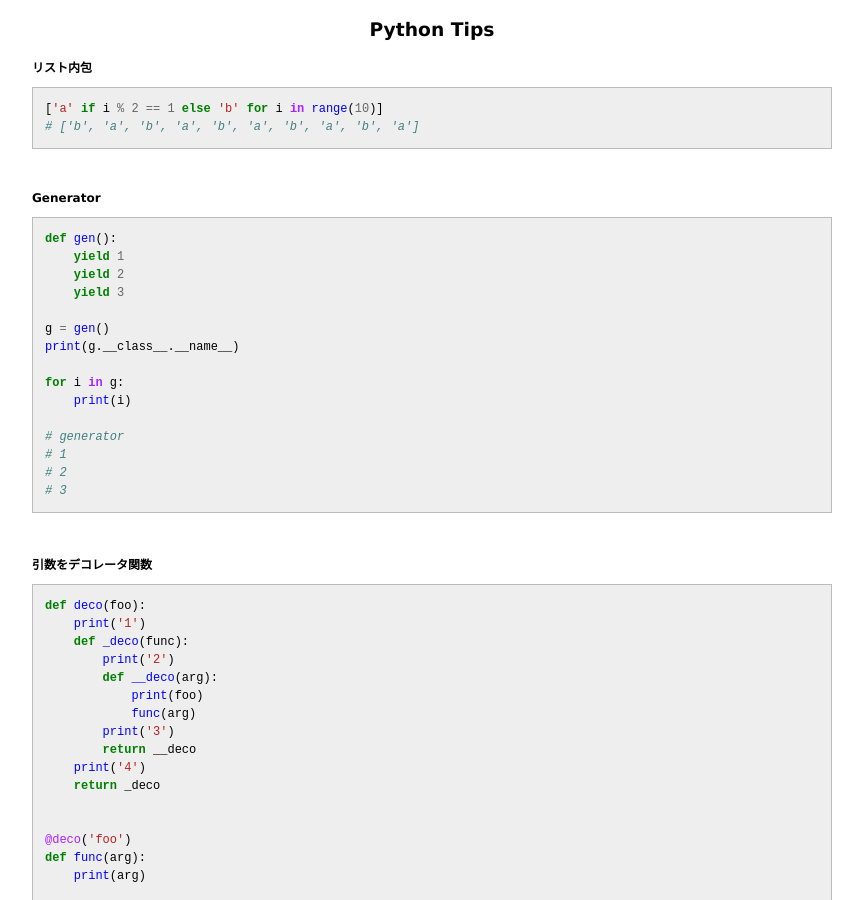
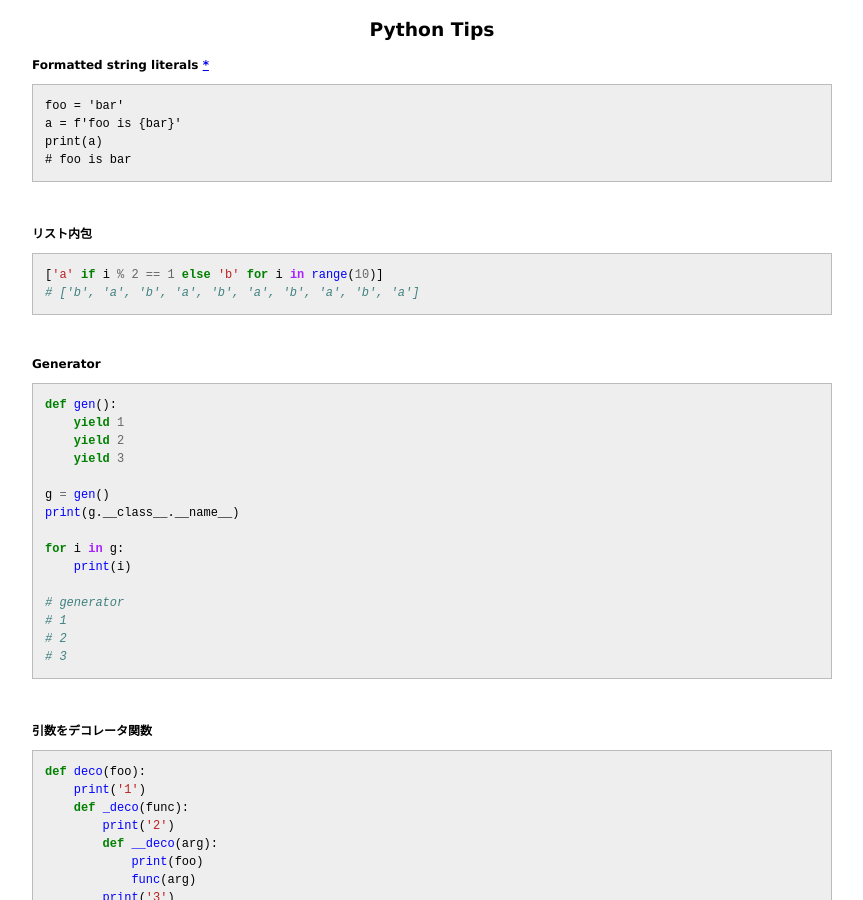
Before and after one commit to 38elements/38elements.github.com, a Jekyll site: the page built from _posts/2016-11-14-python-tips.md, in a window 1280 px wide and 900 px high. Shown: the whole window, without its empty margins (208-1071 px from the left). Built offline with Jekyll 4.4.1, drawn with Linux system fonts in a browser that asks for light colours.

Commit message:
Create 2016-11-14-python-tips.md

````diff
--- a/_posts/2016-11-14-python-tips.md
+++ b/_posts/2016-11-14-python-tips.md
@@ -2,6 +2,16 @@
 layout: posts
 title: Python Tips
 ---
+#### Formatted string literals [\*](https://docs.python.org/3/reference/lexical_analysis.html#f-strings)
+
+```
+foo = 'bar'
+a = f'foo is {bar}'
+print(a)
+# foo is bar
+```
+
+<br>
 
 #### リスト内包
 
````
